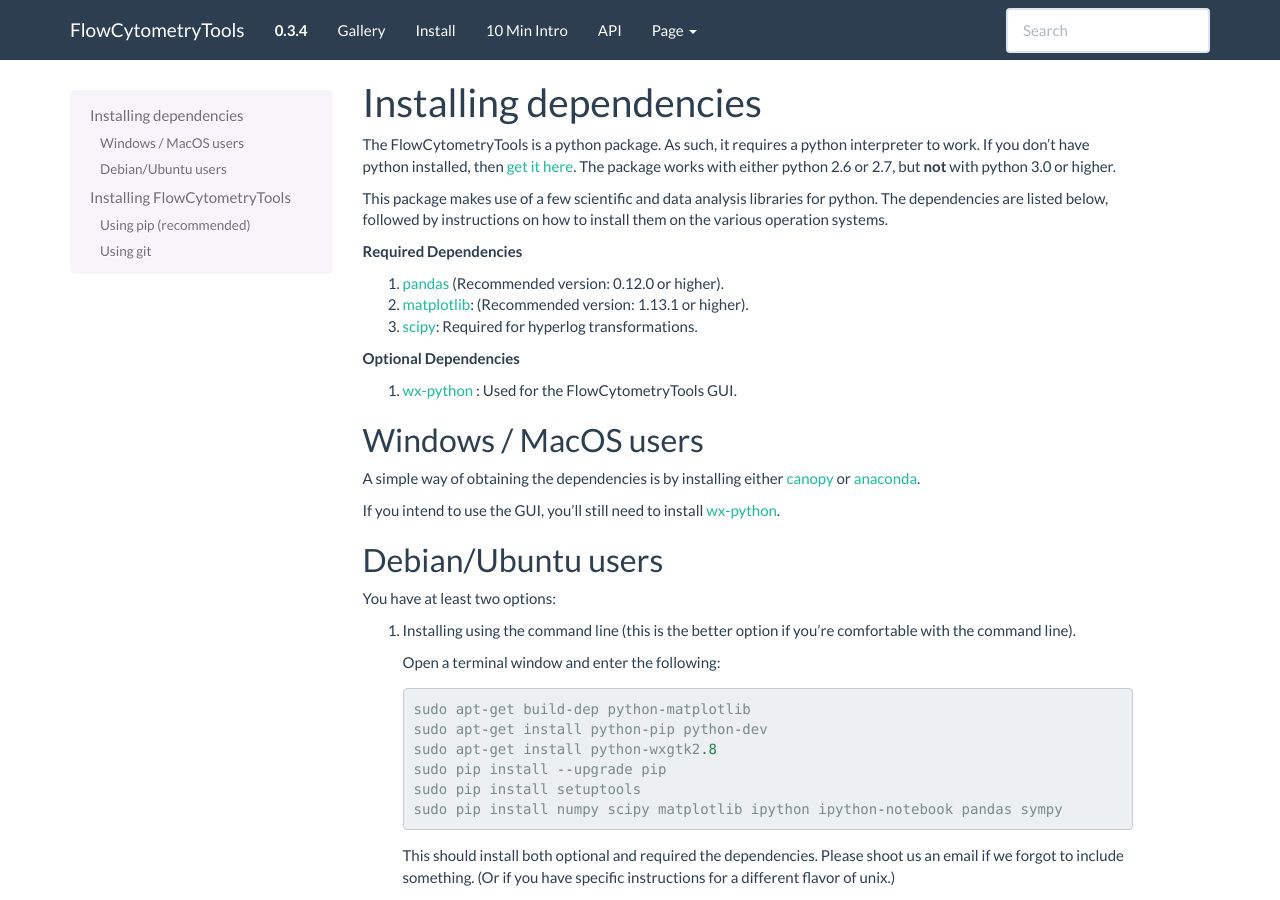
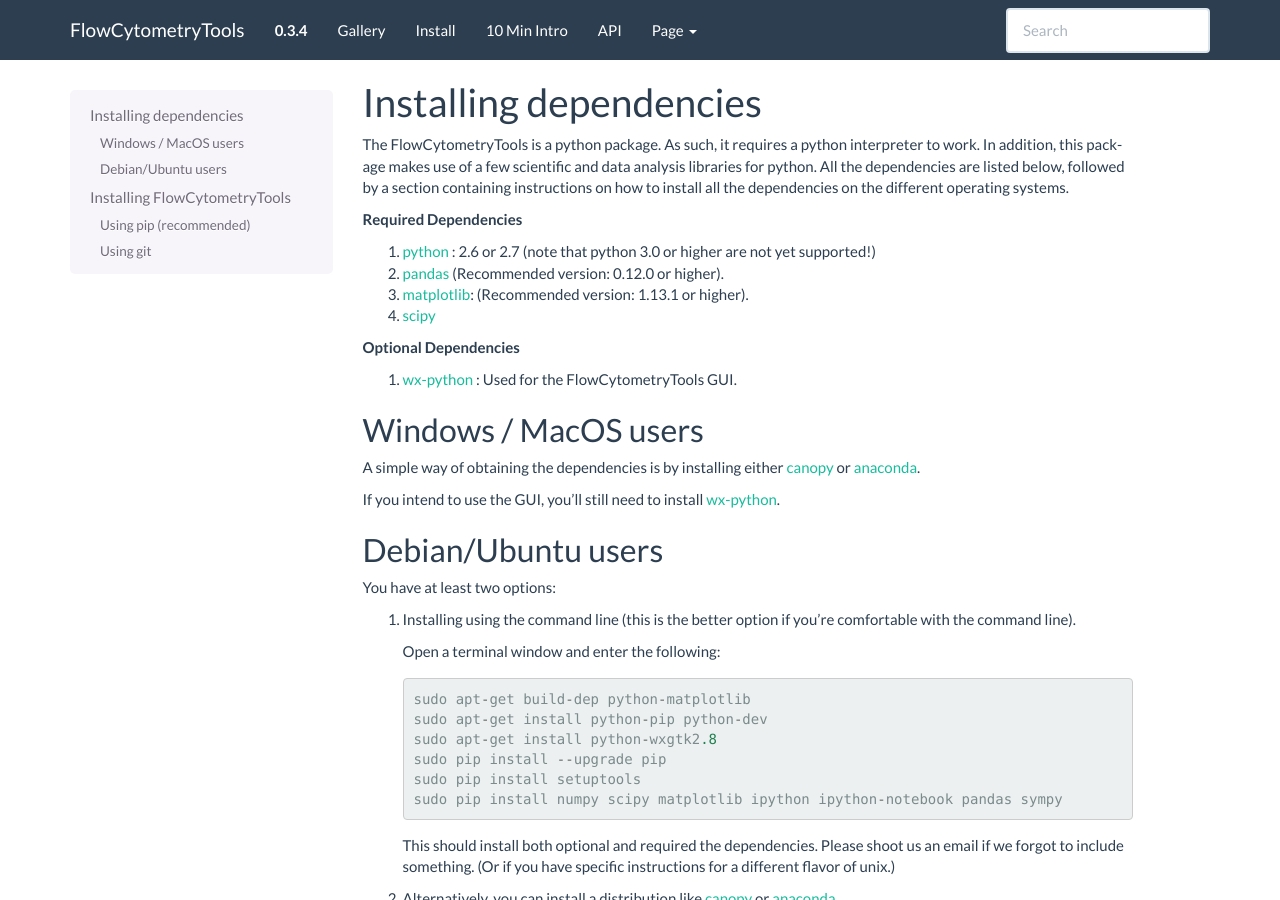
Before and after one commit to eyurtsev/FlowCytometryTools, a Sphinx documentation site: the page built from doc/source/install.rst, in a window 1280 px wide and 900 px high. Built offline with Sphinx 7.4.7, drawn with Linux system fonts in a browser that asks for light colours; formulas are drawn with MathJax 3; the version number is read from the project's files by our own code.

Commit message:
DOC: simplified installation instructions

```diff
--- a/doc/source/install.rst
+++ b/doc/source/install.rst
@@ -3,23 +3,22 @@
 Installing dependencies
 ~~~~~~~~~~~~~~~~~~~~~~~~~~~~~~~~
 
-The FlowCytometryTools is a python package. As such, it requires
-a python interpreter to work. If you don't have python installed, then `get it here <http://www.python.org/getit/>`_.
-The package works with either python 2.6 or 2.7, but **not** with python 3.0 or higher.
-
-This package makes use of a few scientific and data analysis libraries for python. The dependencies are listed below, followed
-by instructions on how to install them on the various operation systems.
+The FlowCytometryTools is a python package. As such, it requires a python
+interpreter to work. In addition, this package makes use of a few scientific
+and data analysis libraries for python. All the dependencies are listed below,
+followed by a section containing instructions on how to install all the
+dependencies on the different operating systems.
 
 **Required Dependencies**
 
+#. `python <http://www.python.org/getit/>`_ : 2.6 or 2.7 (note that python 3.0 or higher are not yet supported!)
 #. `pandas <http://pandas.sourceforge.net/index.html>`__ (Recommended version: 0.12.0 or higher).
 #. `matplotlib <http://matplotlib.org/>`__: (Recommended version: 1.13.1 or higher).
-#. `scipy <http://www.scipy.org/>`__: Required for hyperlog transformations.
+#. `scipy <http://www.scipy.org/>`__
 
 **Optional Dependencies**
 
 #. `wx-python <http://wiki.wxpython.org/How%20to%20install%20wxPython>`__ : Used for the FlowCytometryTools GUI.
-
 
 
 Windows / MacOS users
```
